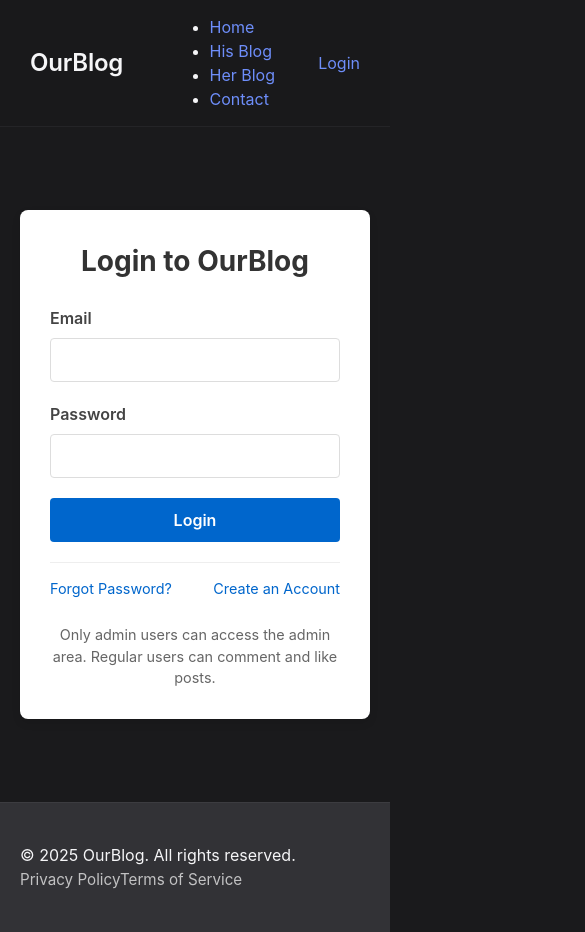
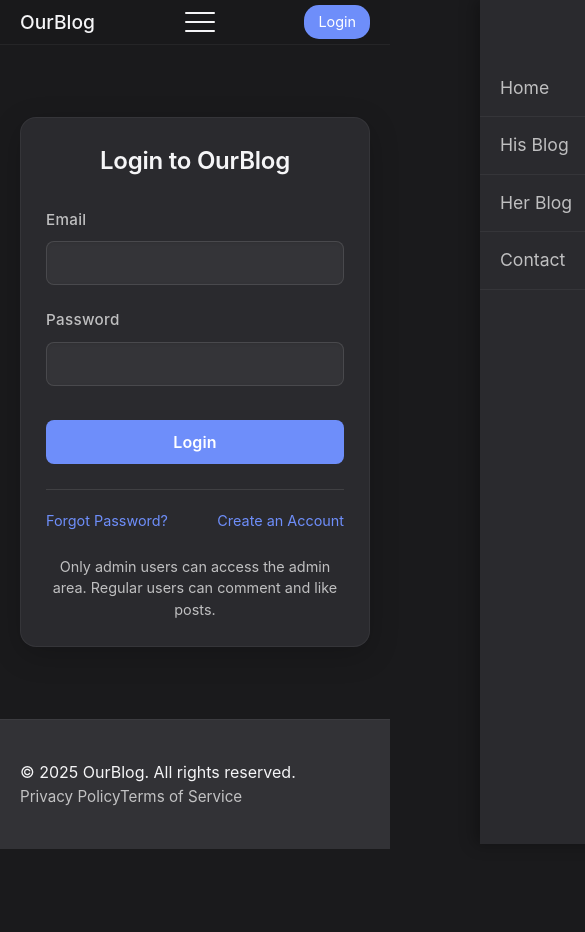
Before and after one commit to PaulSpudys/myblog-app, a React (Create React App) app: page /login in a window 390 px wide. Shown: the top 932 px of the page, 585 px wide, since content can reach past the window. After the commit the page ends 849 px from the top, so only its background shows below. Built offline with nearby package versions, Linux system fonts and the light colour scheme; no server answers.

Commit message:
theme change

```diff
--- a/src/components/Navbar.css
+++ b/src/components/Navbar.css
@@ -1,161 +1,217 @@
-/* Dark Theme Navbar.css */
 .navbar {
   background-color: rgba(26, 26, 28, 0.8);
-  backdrop-filter: blur(10px);
-  -webkit-backdrop-filter: blur(10px);
+  backdrop-filter: saturate(180%) blur(20px);
+  -webkit-backdrop-filter: saturate(180%) blur(20px);
   position: sticky;
   top: 0;
   z-index: 1000;
-  border-bottom: 1px solid rgba(255, 255, 255, 0.05);
+  height: 44px;
+  transition: all 0.3s ease;
+  box-shadow: 0 1px 0 rgba(255, 255, 255, 0.05);
+}
+
+.navbar.scrolled {
+  background-color: rgba(26, 26, 28, 0.95);
+  box-shadow: 0 1px 10px rgba(0, 0, 0, 0.2);
 }
 
 .navbar-container {
+  max-width: 1200px;
+  margin: 0 auto;
   display: flex;
   justify-content: space-between;
   align-items: center;
-  padding: 15px 30px;
-  max-width: 1200px;
-  margin: 0 auto;
+  height: 100%;
+  padding: 0 20px;
 }
 
 .navbar-logo {
-  font-size: 1.5rem;
-  font-weight: 600;
-  color: var(--text-primary);
+  color: #f5f5f7;
   text-decoration: none;
-  letter-spacing: -0.01em;
+  font-size: 1.2rem;
+  font-weight: 500;
 }
 
-.navbar-logo:hover {
-  color: var(--accent-blue);
-}
-
-.navbar-menu {
+.nav-menu {
   display: flex;
   list-style: none;
   margin: 0;
   padding: 0;
+}
+
+.nav-item {
+  margin: 0 10px;
+}
+
+.nav-link {
+  color: rgba(255, 255, 255, 0.7);
+  text-decoration: none;
+  font-size: 0.9rem;
+  transition: color 0.2s ease;
+  padding: 10px;
+}
+
+.nav-link:hover {
+  color: #f5f5f7;
+}
+
+.user-menu {
+  display: flex;
   align-items: center;
 }
 
-.navbar-item {
-  margin-left: 30px;
+.user-dropdown {
+  position: relative;
 }
 
-.navbar-link {
-  color: var(--text-secondary);
-  text-decoration: none;
-  font-size: 1rem;
-  position: relative;
-  padding: 5px 0;
-  transition: color 0.2s;
+.user-button {
+  background: none;
+  border: none;
+  color: rgba(255, 255, 255, 0.7);
+  cursor: pointer;
+  font-size: 0.9rem;
+  padding: 5px 10px;
+  border-radius: 15px;
+  transition: background-color 0.2s;
 }
 
-.navbar-link:hover {
-  color: var(--text-primary);
+.user-button:hover {
+  background-color: rgba(255, 255, 255, 0.1);
+  color: #f5f5f7;
 }
 
-.navbar-link:after {
-  content: '';
+.dropdown-menu {
   position: absolute;
-  bottom: 0;
-  left: 0;
-  width: 0;
-  height: 2px;
-  background-color: var(--accent-blue);
-  transition: width 0.3s ease;
+  right: 0;
+  top: 100%;
+  background-color: #2a2a2e;
+  border-radius: 10px;
+  box-shadow: 0 5px 15px rgba(0, 0, 0, 0.3);
+  min-width: 150px;
+  margin-top: 10px;
+  padding: 5px 0;
+  z-index: 1000;
+  border: 1px solid rgba(255, 255, 255, 0.1);
 }
 
-.navbar-link:hover:after {
+.dropdown-item {
+  display: block;
   width: 100%;
+  text-align: left;
+  padding: 10px 15px;
+  border: none;
+  background: none;
+  cursor: pointer;
+  font-size: 0.9rem;
+  color: rgba(255, 255, 255, 0.7);
+  transition: background-color 0.2s, color 0.2s;
 }
 
-.navbar-link.active {
-  color: var(--accent-blue);
+.dropdown-item:hover {
+  background-color: rgba(255, 255, 255, 0.1);
+  color: #f5f5f7;
 }
 
-.navbar-link.active:after {
-  width: 100%;
-  background-color: var(--accent-blue);
+.login-button {
+  display: inline-block;
+  padding: 6px 14px;
+  background-color: #6e8efa;
+  color: white;
+  text-decoration: none;
+  border-radius: 15px;
+  font-size: 0.9rem;
+  transition: background-color 0.2s, transform 0.2s;
 }
 
-.auth-button {
-  background-color: var(--accent-blue);
-  color: white;
-  padding: 8px 16px;
-  border-radius: 20px;
-  font-size: 0.9rem;
-  font-weight: 500;
-  transition: all 0.2s;
+.login-button:hover {
+  background-color: rgba(110, 142, 250, 0.8);
+  transform: translateY(-1px);
 }
 
-.auth-button:hover {
-  background-color: rgba(110, 142, 250, 0.8);
-  transform: translateY(-2px);
+.menu-toggle {
+  display: none;
+  background: none;
+  border: none;
+  cursor: pointer;
+  padding: 0;
+  width: 30px;
+  height: 20px;
+  position: relative;
 }
 
-.user-display {
-  color: var(--text-secondary);
-  font-size: 0.9rem;
+.menu-toggle span {
+  display: block;
+  position: absolute;
+  height: 2px;
+  width: 100%;
+  background: #f5f5f7;
+  border-radius: 1px;
+  opacity: 1;
+  left: 0;
+  transform: rotate(0deg);
+  transition: 0.25s ease-in-out;
 }
 
-/* Mobile menu */
-.mobile-menu-icon {
-  display: none;
-  flex-direction: column;
-  justify-content: space-between;
-  width: 24px;
-  height: 18px;
-  cursor: pointer;
+.menu-toggle span:nth-child(1) {
+  top: 0px;
 }
 
-.mobile-menu-icon span {
-  display: block;
-  height: 2px;
-  width: 100%;
-  background-color: var(--text-primary);
-  transition: all 0.3s;
+.menu-toggle span:nth-child(2) {
+  top: 9px;
 }
 
-/* Responsive adjustments */
+.menu-toggle span:nth-child(3) {
+  top: 18px;
+}
+
+.menu-toggle.open span:nth-child(1) {
+  top: 9px;
+  transform: rotate(135deg);
+}
+
+.menu-toggle.open span:nth-child(2) {
+  opacity: 0;
+  left: -60px;
+}
+
+.menu-toggle.open span:nth-child(3) {
+  top: 9px;
+  transform: rotate(-135deg);
+}
+
 @media (max-width: 768px) {
-  .mobile-menu-icon {
-    display: flex;
+  .menu-toggle {
+    display: block;
+    z-index: 1001;
   }
 
-  .navbar-menu {
-    position: absolute;
-    top: 100%;
-    left: 0;
-    right: 0;
+  .nav-menu {
+    position: fixed;
+    top: 0;
+    right: -100%;
+    width: 80%;
+    max-width: 300px;
+    height: 100vh;
+    background-color: #2a2a2e;
     flex-direction: column;
-    background-color: var(--dark-elevated);
-    padding: 20px;
-    box-shadow: 0 10px 30px rgba(0, 0, 0, 0.2);
-    border-bottom: 1px solid rgba(255, 255, 255, 0.05);
-    transform: translateY(-150%);
-    transition: transform 0.3s ease;
-    align-items: flex-start;
-    z-index: 5;
+    padding-top: 60px;
+    transition: right 0.3s ease;
+    box-shadow: -5px 0 15px rgba(0, 0, 0, 0.3);
   }
 
-  .navbar-menu.active {
-    transform: translateY(0);
+  .nav-menu.open {
+    right: 0;
   }
 
-  .navbar-item {
-    margin: 10px 0;
+  .nav-item {
+    margin: 0;
     width: 100%;
   }
 
-  .navbar-link {
+  .nav-link {
     display: block;
-    padding: 10px 0;
-  }
-
-  .auth-button {
-    width: 100%;
-    text-align: center;
-    margin-top: 10px;
+    padding: 15px 20px;
+    font-size: 1.1rem;
+    border-bottom: 1px solid rgba(255, 255, 255, 0.05);
   }
 }
--- a/src/pages/BlogPage.css
+++ b/src/pages/BlogPage.css
@@ -1,3 +1,17 @@
+/* Dark Theme BlogPage.css */
+:root {
+  --dark-bg: #1a1a1c;
+  --dark-surface: #2a2a2e;
+  --dark-elevated: #323236;
+  --text-primary: #f5f5f7;
+  --text-secondary: rgba(255, 255, 255, 0.7);
+  --accent-blue: #6e8efa;
+  --accent-purple: #a78bfa;
+  --accent-pink: #d85893;
+  --accent-green: #87c2a5;
+  --shadow-color: rgba(0, 0, 0, 0.3);
+}
+
 .blog-page-container {
   max-width: 1200px;
   margin: 0 auto;
@@ -6,19 +20,20 @@
 
 .blog-header {
   text-align: center;
-    margin-bottom: 50px;
+  margin-bottom: 60px;
 }
 
 .blog-title {
   font-size: 3rem;
   margin-bottom: 15px;
-    color: #111;
+  color: var(--text-primary);
   font-weight: 600;
+  letter-spacing: -0.02em;
 }
 
 .blog-description {
   font-size: 1.2rem;
-    color: #666;
+  color: var(--text-secondary);
   max-width: 700px;
   margin: 0 auto;
   line-height: 1.5;
@@ -34,34 +49,42 @@
   text-align: center;
   padding: 50px;
   font-size: 1.2rem;
-    color: #666;
+  color: var(--text-secondary);
 }
 
 .warning {
   text-align: center;
-    padding: 15px;
-    background-color: #fff3cd;
-    color: #856404;
-    border-radius: 8px;
+  padding: 18px;
+  background-color: rgba(234, 179, 8, 0.15);
+  color: #fbbf24;
+  border-radius: 10px;
   margin-bottom: 30px;
+  border: 1px solid rgba(234, 179, 8, 0.3);
+  backdrop-filter: blur(8px);
+  -webkit-backdrop-filter: blur(8px);
 }
 
 .error {
   text-align: center;
-    padding: 15px;
-    background-color: #f8d7da;
-    color: #721c24;
-    border-radius: 8px;
+  padding: 18px;
+  background-color: rgba(182, 37, 37, 0.15);
+  color: #f87171;
+  border-radius: 10px;
   margin-bottom: 30px;
+  border: 1px solid rgba(182, 37, 37, 0.3);
+  backdrop-filter: blur(8px);
+  -webkit-backdrop-filter: blur(8px);
 }
 
 .no-posts {
   text-align: center;
-    padding: 40px;
-    background-color: #f5f5f5;
-    border-radius: 12px;
-    color: #666;
+  padding: 50px 40px;
+  background-color: var(--dark-surface);
+  border-radius: 16px;
+  color: var(--text-secondary);
   grid-column: 1 / -1;
+  border: 1px solid rgba(255, 255, 255, 0.05);
+  box-shadow: 0 4px 20px rgba(0, 0, 0, 0.15);
 }
 
 .blog-single-post-container {
@@ -71,22 +94,50 @@
 }
 
 .back-button {
-    display: inline-block;
+  display: inline-flex;
+  align-items: center;
+  gap: 8px;
   padding: 10px 20px;
-    margin-bottom: 20px;
-    background-color: #f5f5f5;
-    color: #333;
-    border: none;
+  margin-bottom: 25px;
+  background-color: rgba(255, 255, 255, 0.08);
+  color: var(--text-primary);
+  border: 1px solid rgba(255, 255, 255, 0.1);
   border-radius: 20px;
   cursor: pointer;
   font-size: 1rem;
-    transition: background-color 0.2s;
+  transition: all 0.2s;
 }
 
 .back-button:hover {
-    background-color: #e5e5e5;
+  background-color: rgba(255, 255, 255, 0.12);
+  transform: translateX(-3px);
 }
 
+.back-button:before {
+  content: '←';
+  font-size: 1.1rem;
+  margin-right: 5px;
+}
+
+/* Animation for content appearance */
+@keyframes fadeInUp {
+  from {
+    opacity: 0;
+    transform: translateY(20px);
+  }
+  to {
+    opacity: 1;
+    transform: translateY(0);
+  }
+}
+
+.blog-header,
+.blog-posts-grid,
+.blog-single-post-container {
+  animation: fadeInUp 0.6s ease-out;
+}
+
+/* Responsive adjustments */
 @media (max-width: 768px) {
   .blog-posts-grid {
     grid-template-columns: 1fr;
@@ -98,5 +149,16 @@
 
   .blog-description {
     font-size: 1.1rem;
+    padding: 0 15px;
   }
 }
+
+@media (max-width: 480px) {
+  .blog-title {
+    font-size: 2rem;
+  }
+
+  .blog-header {
+    margin-bottom: 40px;
+  }
+}
--- a/src/pages/ContactPage.css
+++ b/src/pages/ContactPage.css
@@ -1,85 +1,176 @@
+/* Dark Theme Contact.css */
 .contact-container {
   max-width: 600px;
   margin: 0 auto;
-  padding: 20px;
+  padding: 40px 20px;
 }
 
 .contact-form {
-  background-color: #fff;
-  padding: 30px;
-  border-radius: 12px;
-  box-shadow: 0 2px 10px rgba(0, 0, 0, 0.1);
+  background-color: rgba(42, 42, 46, 0.7);
+  backdrop-filter: blur(10px);
+  -webkit-backdrop-filter: blur(10px);
+  padding: 35px;
+  border-radius: 16px;
+  box-shadow: 0 8px 30px rgba(0, 0, 0, 0.2);
+  border: 1px solid rgba(255, 255, 255, 0.05);
 }
 
 .form-group {
-  margin-bottom: 20px;
+  margin-bottom: 24px;
 }
 
 .form-group label {
   display: block;
-  margin-bottom: 8px;
+  margin-bottom: 10px;
   font-weight: 500;
-  color: #333;
+  color: var(--text-primary, #f5f5f7);
+  font-size: 0.95rem;
+  letter-spacing: 0.02em;
 }
 
 .form-group input,
 .form-group textarea {
   width: 100%;
-  padding: 12px;
-  border: 1px solid #ddd;
-  border-radius: 8px;
+  padding: 14px;
+  background-color: rgba(255, 255, 255, 0.05);
+  border: 1px solid rgba(255, 255, 255, 0.1);
+  border-radius: 10px;
   font-size: 1rem;
-  transition: border-color 0.3s;
+  color: var(--text-primary, #f5f5f7);
+  transition: all 0.3s;
+  box-shadow: inset 0 1px 3px rgba(0, 0, 0, 0.1);
 }
 
 .form-group input:focus,
 .form-group textarea:focus {
-  border-color: #0071e3;
+  border-color: var(--accent-blue, #6e8efa);
   outline: none;
+  box-shadow: 0 0 0 2px rgba(110, 142, 250, 0.3);
+}
+
+.form-group input::placeholder,
+.form-group textarea::placeholder {
+  color: rgba(255, 255, 255, 0.4);
 }
 
 .form-group textarea {
   resize: vertical;
-  min-height: 120px;
+  min-height: 140px;
 }
 
 .submit-button {
-  background-color: #0071e3;
-  color: #fff;
+  background-color: var(--accent-blue, #6e8efa);
+  color: white;
   border: none;
-  padding: 12px 24px;
-  border-radius: 20px;
+  padding: 14px 28px;
+  border-radius: 30px;
   cursor: pointer;
   font-size: 1rem;
   font-weight: 500;
-  transition: background-color 0.3s;
+  transition: all 0.3s;
   width: 100%;
+  letter-spacing: 0.02em;
+  position: relative;
+  overflow: hidden;
 }
 
 .submit-button:hover {
-  background-color: #0058b3;
+  background-color: rgba(110, 142, 250, 0.85);
+  transform: translateY(-2px);
+  box-shadow: 0 4px 12px rgba(110, 142, 250, 0.3);
+}
+
+.submit-button:active {
+  transform: translateY(1px);
 }
 
 .submit-button:disabled {
-  background-color: #999;
+  background-color: rgba(153, 153, 153, 0.4);
   cursor: not-allowed;
+  transform: none;
+  box-shadow: none;
+}
+
+/* Ripple effect for button */
+.submit-button:after {
+  content: '';
+  position: absolute;
+  top: 50%;
+  left: 50%;
+  width: 5px;
+  height: 5px;
+  background: rgba(255, 255, 255, 0.5);
+  opacity: 0;
+  border-radius: 100%;
+  transform: scale(1, 1) translate(-50%);
+  transform-origin: 50% 50%;
+}
+
+.submit-button:focus:not(:active)::after {
+  animation: ripple 1s ease-out;
+}
+
+@keyframes ripple {
+  0% {
+    transform: scale(0, 0);
+    opacity: 0.5;
+  }
+  20% {
+    transform: scale(25, 25);
+    opacity: 0.3;
+  }
+  100% {
+    opacity: 0;
+    transform: scale(40, 40);
+  }
 }
 
 .submit-message {
-  margin-top: 20px;
-  padding: 15px;
-  border-radius: 8px;
+  margin-top: 25px;
+  padding: 16px;
+  border-radius: 10px;
   text-align: center;
+  font-weight: 500;
+  backdrop-filter: blur(8px);
+  -webkit-backdrop-filter: blur(8px);
+  animation: fadeIn 0.5s ease forwards;
 }
 
 .submit-message.success {
-  background-color: #d1e7dd;
-  color: #0f5132;
-  border: 1px solid #badbcc;
+  background-color: rgba(21, 128, 61, 0.2);
+  color: #4ade80;
+  border: 1px solid rgba(21, 128, 61, 0.3);
 }
 
 .submit-message.error {
-  background-color: #f8d7da;
-  color: #842029;
-  border: 1px solid #f5c2c7;
+  background-color: rgba(182, 37, 37, 0.2);
+  color: #f87171;
+  border: 1px solid rgba(182, 37, 37, 0.3);
 }
+
+@keyframes fadeIn {
+  from {
+    opacity: 0;
+    transform: translateY(10px);
+  }
+  to {
+    opacity: 1;
+    transform: translateY(0);
+  }
+}
+
+/* Responsive adjustments */
+@media (max-width: 480px) {
+  .contact-form {
+    padding: 25px;
+  }
+
+  .form-group input,
+  .form-group textarea {
+    padding: 12px;
+  }
+
+  .submit-button {
+    padding: 12px 24px;
+  }
+}
--- a/src/pages/LoginPage.css
+++ b/src/pages/LoginPage.css
@@ -1,4 +1,15 @@
-/* LoginPage.css - Enhanced for all authentication components */
+/* Dark Theme LoginPage.css */
+:root {
+  --dark-bg: #1a1a1c;
+  --dark-surface: #2a2a2e;
+  --dark-elevated: #323236;
+  --text-primary: #f5f5f7;
+  --text-secondary: rgba(255, 255, 255, 0.7);
+  --accent-blue: #6e8efa;
+  --accent-purple: #a78bfa;
+  --accent-pink: #d85893;
+  --shadow-color: rgba(0, 0, 0, 0.3);
+}
 
 .login-page-container {
   display: flex;
@@ -9,167 +20,239 @@
 }
 
 .login-form-container {
-  background-color: white;
-  border-radius: 8px;
-  box-shadow: 0 4px 8px rgba(0, 0, 0, 0.1);
-  padding: 30px;
+  background-color: var(--dark-surface);
+  border-radius: 16px;
+  box-shadow: 0 8px 30px rgba(0, 0, 0, 0.2);
+  padding: 35px;
   width: 100%;
   max-width: 450px;
+  border: 1px solid rgba(255, 255, 255, 0.05);
+  backdrop-filter: blur(10px);
+  -webkit-backdrop-filter: blur(10px);
 }
 
 .login-title {
   margin-top: 0;
-  margin-bottom: 24px;
+  margin-bottom: 30px;
   text-align: center;
-  color: #333;
+  color: var(--text-primary);
   font-size: 1.75rem;
+  font-weight: 600;
+  letter-spacing: -0.01em;
 }
 
 .login-form {
-  margin-bottom: 20px;
+  margin-bottom: 25px;
 }
 
 .form-group {
-  margin-bottom: 20px;
+  margin-bottom: 24px;
 }
 
 .form-group label {
   display: block;
-  margin-bottom: 8px;
-  font-weight: 600;
-  color: #444;
+  margin-bottom: 10px;
+  font-weight: 500;
+  color: var(--text-secondary);
+  font-size: 0.95rem;
 }
 
 .form-group input {
   width: 100%;
-  padding: 12px;
-  border: 1px solid #ddd;
-  border-radius: 4px;
+  padding: 14px;
+  background-color: rgba(255, 255, 255, 0.05);
+  border: 1px solid rgba(255, 255, 255, 0.1);
+  border-radius: 8px;
   font-size: 1rem;
-  transition: border-color 0.2s;
+  color: var(--text-primary);
+  transition: all 0.2s;
 }
 
 .form-group input:focus {
-  border-color: #0066cc;
+  border-color: var(--accent-blue);
   outline: none;
-  box-shadow: 0 0 0 2px rgba(0, 102, 204, 0.2);
+  box-shadow: 0 0 0 2px rgba(110, 142, 250, 0.3);
+}
+
+.form-group input::placeholder {
+  color: rgba(255, 255, 255, 0.3);
 }
 
 .login-submit-button {
   width: 100%;
-  padding: 12px;
-  background-color: #0066cc;
+  padding: 14px;
+  background-color: var(--accent-blue);
   color: white;
   border: none;
-  border-radius: 4px;
+  border-radius: 8px;
   font-size: 1rem;
   font-weight: 600;
   cursor: pointer;
-  transition: background-color 0.2s;
+  transition: all 0.2s;
+  letter-spacing: 0.01em;
+  margin-top: 10px;
 }
 
 .login-submit-button:hover {
-  background-color: #0055aa;
+  background-color: rgba(110, 142, 250, 0.85);
+  transform: translateY(-2px);
+  box-shadow: 0 4px 12px rgba(0, 0, 0, 0.2);
+}
+
+.login-submit-button:active {
+  transform: translateY(1px);
 }
 
 .login-submit-button:disabled {
-  background-color: #999;
+  background-color: rgba(153, 153, 153, 0.4);
+  color: rgba(255, 255, 255, 0.5);
   cursor: not-allowed;
+  transform: none;
+  box-shadow: none;
 }
 
 .login-help-text {
   margin-top: 24px;
   text-align: center;
-  color: #666;
+  color: var(--text-secondary);
   font-size: 0.9rem;
 }
 
 .login-error {
-  padding: 12px;
-  margin-bottom: 20px;
-  border-radius: 4px;
-  background-color: #ffebee;
-  color: #d32f2f;
-  border: 1px solid #ffcdd2;
+  padding: 14px;
+  margin-bottom: 24px;
+  border-radius: 8px;
+  background-color: rgba(182, 37, 37, 0.2);
+  color: #f87171;
+  border: 1px solid rgba(182, 37, 37, 0.3);
   font-size: 0.9rem;
 }
 
 .login-success {
-  padding: 12px;
-  margin-bottom: 20px;
-  border-radius: 4px;
-  background-color: #e8f5e9;
-  color: #388e3c;
-  border: 1px solid #c8e6c9;
+  padding: 14px;
+  margin-bottom: 24px;
+  border-radius: 8px;
+  background-color: rgba(21, 128, 61, 0.2);
+  color: #4ade80;
+  border: 1px solid rgba(21, 128, 61, 0.3);
   font-size: 0.9rem;
 }
 
-/* New styles for additional components */
+/* Login options styling */
 .login-options {
   display: flex;
   justify-content: space-between;
-  margin-top: 20px;
-  padding-top: 15px;
-  border-top: 1px solid #eee;
+  margin-top: 25px;
+  padding-top: 20px;
+  border-top: 1px solid rgba(255, 255, 255, 0.1);
   text-align: center;
 }
 
 .login-link {
-  color: #0066cc;
+  color: var(--accent-blue);
   text-decoration: none;
   font-size: 0.9rem;
+  transition: all 0.2s;
 }
 
 .login-link:hover {
-  text-decoration: underline;
+  color: rgba(110, 142, 250, 0.85);
+  text-decoration: none;
+  transform: translateY(-1px);
 }
 
 /* Profile page styles */
 .profile-info {
-  background-color: #f5f5f5;
-  border-radius: 6px;
-  padding: 20px;
-  margin-bottom: 24px;
+  background-color: rgba(255, 255, 255, 0.05);
+  border-radius: 12px;
+  padding: 24px;
+  margin-bottom: 30px;
+  border: 1px solid rgba(255, 255, 255, 0.08);
 }
 
 .profile-field {
-  margin-bottom: 15px;
+  margin-bottom: 16px;
   display: flex;
   justify-content: space-between;
+  align-items: center;
+  padding-bottom: 12px;
+  border-bottom: 1px solid rgba(255, 255, 255, 0.06);
+}
+
+.profile-field:last-child {
+  margin-bottom: 0;
+  padding-bottom: 0;
+  border-bottom: none;
 }
 
 .profile-label {
-  font-weight: 600;
-  color: #555;
+  font-weight: 500;
+  color: var(--text-secondary);
 }
 
 .profile-value {
-  color: #333;
+  color: var(--text-primary);
+  font-weight: 400;
 }
 
 .profile-actions {
   display: flex;
   flex-direction: column;
-  gap: 12px;
-  margin-bottom: 20px;
+  gap: 14px;
+  margin-bottom: 25px;
 }
 
 .admin-button {
   width: 100%;
-  padding: 12px;
-  background-color: #4a148c;
+  padding: 14px;
+  background-color: var(--accent-purple);
   color: white;
   border: none;
-  border-radius: 4px;
+  border-radius: 8px;
   font-size: 1rem;
   font-weight: 600;
   cursor: pointer;
-  transition: background-color 0.2s;
+  transition: all 0.2s;
   text-align: center;
   text-decoration: none;
   display: block;
+  letter-spacing: 0.01em;
 }
 
 .admin-button:hover {
-  background-color: #3a1078;
+  background-color: rgba(167, 139, 250, 0.85);
+  transform: translateY(-2px);
+  box-shadow: 0 4px 12px rgba(0, 0, 0, 0.2);
 }
+
+/* Animation for new elements */
+@keyframes fadeIn {
+  from {
+    opacity: 0;
+    transform: translateY(10px);
+  }
+  to {
+    opacity: 1;
+    transform: translateY(0);
+  }
+}
+
+.login-form-container {
+  animation: fadeIn 0.5s ease-out;
+}
+
+/* Responsive adjustments */
+@media (max-width: 480px) {
+  .login-form-container {
+    padding: 25px;
+  }
+
+  .login-title {
+    font-size: 1.5rem;
+  }
+
+  .form-group input,
+  .login-submit-button {
+    padding: 12px;
+  }
+}
```
Lines whose indentation alone changed are shown as unchanged.
